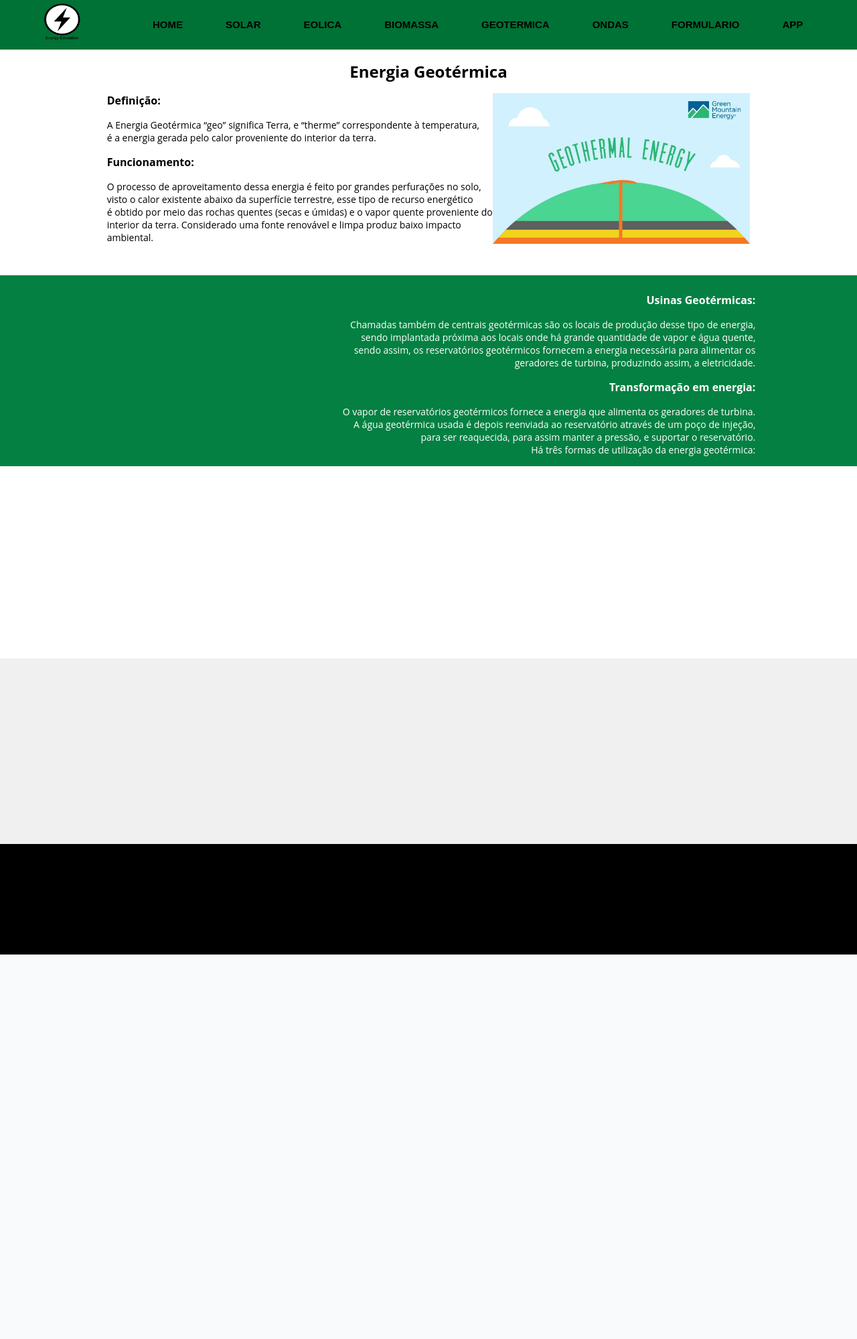
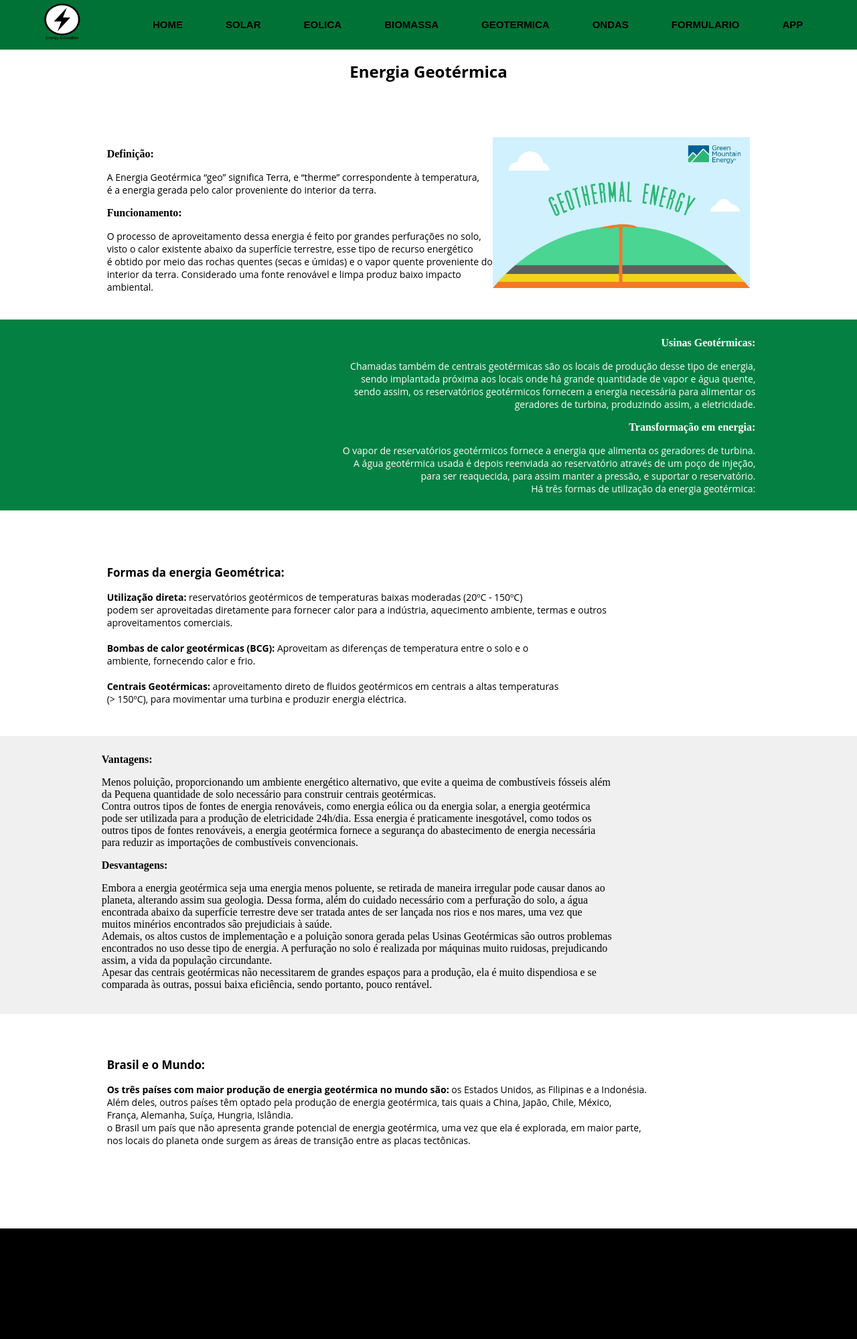
Before and after one commit to HugoVec/EnergiaR, a PHP site: page /Geotermica.html in a window 1280 px wide. Shown: the whole page at 67% size. Before the commit the page ends 1425 px from the top, so only its background shows below. Run offline with PHP 8.4, Linux system fonts and the light colour scheme.

Commit message:
Parei por aqui pq deu vontade de morrer.

```diff
--- a/SiteEnergiaR/WebContent/CSS/GeotermicaHF.css
+++ b/SiteEnergiaR/WebContent/CSS/GeotermicaHF.css
@@ -1,4 +1,5 @@
 .trocaCor {
+  padding-top: 4%;
   padding-left: 12%;
   padding-right: 12%;
   margin-top: 5px;
@@ -18,9 +19,19 @@
   padding-right: 12%;
 }
 
+.trocaCor3 {
+  margin: -8px;
+  padding: 10px;
+  height:395px;
+  background-color: #f0f0f0;
+  padding-left: 12%;
+  padding-right: 12%;
+}
+
 h1 {
   font-size: 24px;
   font-family: 'Open Sans', sans-serif;
+  padding-bottom: 15px;
 }
 
 p.a1 {
@@ -29,8 +40,8 @@
   text-align: left;
 }
 
-p.b1 {
-  font-size: 16px;
+b.b1 {
+  font-size: 17px;
   font-family: 'Open Sans', sans-serif;
   text-align: left;
 }
@@ -41,10 +52,58 @@
   text-align: right;
 }
 
-p.b2 {
-  font-size: 16px;
+b.b2 {
+  font-size: 17px;
   font-family: 'Open Sans', sans-serif;
   text-align: right;
+}
+
+p.a3 {
+  font-size: 14px;
+  font-family: 'Open Sans', sans-serif;
+  text-align: left;
+}
+
+b.b3 {
+  font-size: 17px;
+  font-family: 'Open Sans', sans-serif;
+  text-align: left;
+}
+
+p.a4.1 {
+  font-size: 14px;
+  font-family: 'Open Sans', sans-serif;
+  text-align: left;
+}
+
+b.b4.1 {
+  font-size: 17px;
+  font-family: 'Open Sans', sans-serif;
+  text-align: left;
+}
+
+p.a4.2 {
+  font-size: 14px;
+  font-family: 'Open Sans', sans-serif;
+  text-align: right;
+}
+
+b.b4.2 {
+  font-size: 17px;
+  font-family: 'Open Sans', sans-serif;
+  text-align: right;
+}
+
+p.a5 {
+  font-size: 14px;
+  font-family: 'Open Sans', sans-serif;
+  text-align: left;
+}
+
+b.b5 {
+  font-size: 17px;
+  font-family: 'Open Sans', sans-serif;
+  text-align: left;
 }
 
 #Geotermica_1 {
--- a/SiteEnergiaR/WebContent/Geotermica.html
+++ b/SiteEnergiaR/WebContent/Geotermica.html
@@ -77,9 +77,67 @@
 	</div>
 
 	<div class="trocaCor">
+		<p>
+			<b class="b3">
+				Formas da energia Geométrica:
+			</b>
+		</p>
+		<p class="a3">
+			<strong>Utilização direta:</strong> reservatórios geotérmicos de temperaturas baixas moderadas (20ºC - 150ºC)<br>
+			podem ser aproveitadas diretamente para fornecer calor para a indústria, aquecimento ambiente, termas e outros<br>
+			aproveitamentos comerciais.<br><br>
+			<strong>Bombas de calor geotérmicas (BCG):</strong> Aproveitam as diferenças de temperatura entre o solo e o<br>
+			ambiente, fornecendo calor e frio.<br><br>
+			<strong>Centrais Geotérmicas:</strong> aproveitamento direto de fluidos geotérmicos em centrais a altas temperaturas<br>
+			(> 150ºC), para movimentar uma turbina e produzir energia eléctrica.
+		</p>
 	</div>
 
 	<div class="trocaCor3">
+		<p>
+			<b class="b4.1">
+				Vantagens:
+			</b>
+		</p>
+		<p class="a4.1">
+			Menos poluição, proporcionando um ambiente energético alternativo, que evite a queima de combustíveis fósseis além<br>
+			da Pequena quantidade de solo necessário para construir centrais geotérmicas.<br>
+			Contra outros tipos de fontes de energia renováveis, como energia eólica ou da energia solar, a energia geotérmica<br>
+			pode ser utilizada para a produção de eletricidade 24h/dia. Essa energia é praticamente inesgotável, como todos os<br>
+			outros tipos de fontes renováveis, a energia geotérmica fornece a segurança do abastecimento de energia necessária<br>
+			para reduzir as importações de combustíveis convencionais.
+		</p>
+		<p>
+			<b class="b4.2">
+				Desvantagens:
+			</b>
+		</p>
+		<p class="a4.2">
+			Embora a energia geotérmica seja uma energia menos poluente, se retirada de maneira irregular pode causar danos ao<br>
+			planeta, alterando assim sua geologia. Dessa forma, além do cuidado necessário com a perfuração do solo, a água<br>
+			encontrada abaixo da superfície terrestre deve ser tratada antes de ser lançada nos rios e nos mares, uma vez que<br>
+			muitos minérios encontrados são prejudiciais à saúde.<br>
+			Ademais, os altos custos de implementação e a poluição sonora gerada pelas Usinas Geotérmicas são outros problemas<br>
+			encontrados no uso desse tipo de energia. A perfuração no solo é realizada por máquinas muito ruidosas, prejudicando<br>
+			assim, a vida da população circundante.<br>
+			Apesar das centrais geotérmicas não necessitarem de grandes espaços para a produção, ela é muito dispendiosa e se<br>
+			comparada às outras, possui baixa eficiência, sendo portanto, pouco rentável.
+		</p>
+	</div>
+
+	<div class="trocaCor">
+		<p>
+			<b class="b5">
+				Brasil e o Mundo:
+			</b>
+		</p>
+		<p class="a5">
+			<strong>Os três países com maior produção de energia geotérmica no mundo são:</strong> os Estados Unidos, as Filipinas e a Indonésia.<br>
+			Além deles, outros países têm optado pela produção de energia geotérmica, tais quais a China, Japão, Chile, México,<br>
+			França, Alemanha, Suíça, Hungria, Islândia.<br>
+			o Brasil um país que não apresenta grande potencial de energia geotérmica, uma vez que ela é explorada, em maior parte,<br>
+			nos locais do planeta onde surgem as áreas de transição entre as placas tectônicas.
+		</p>
 	</div>
 
 	<footer>
```
